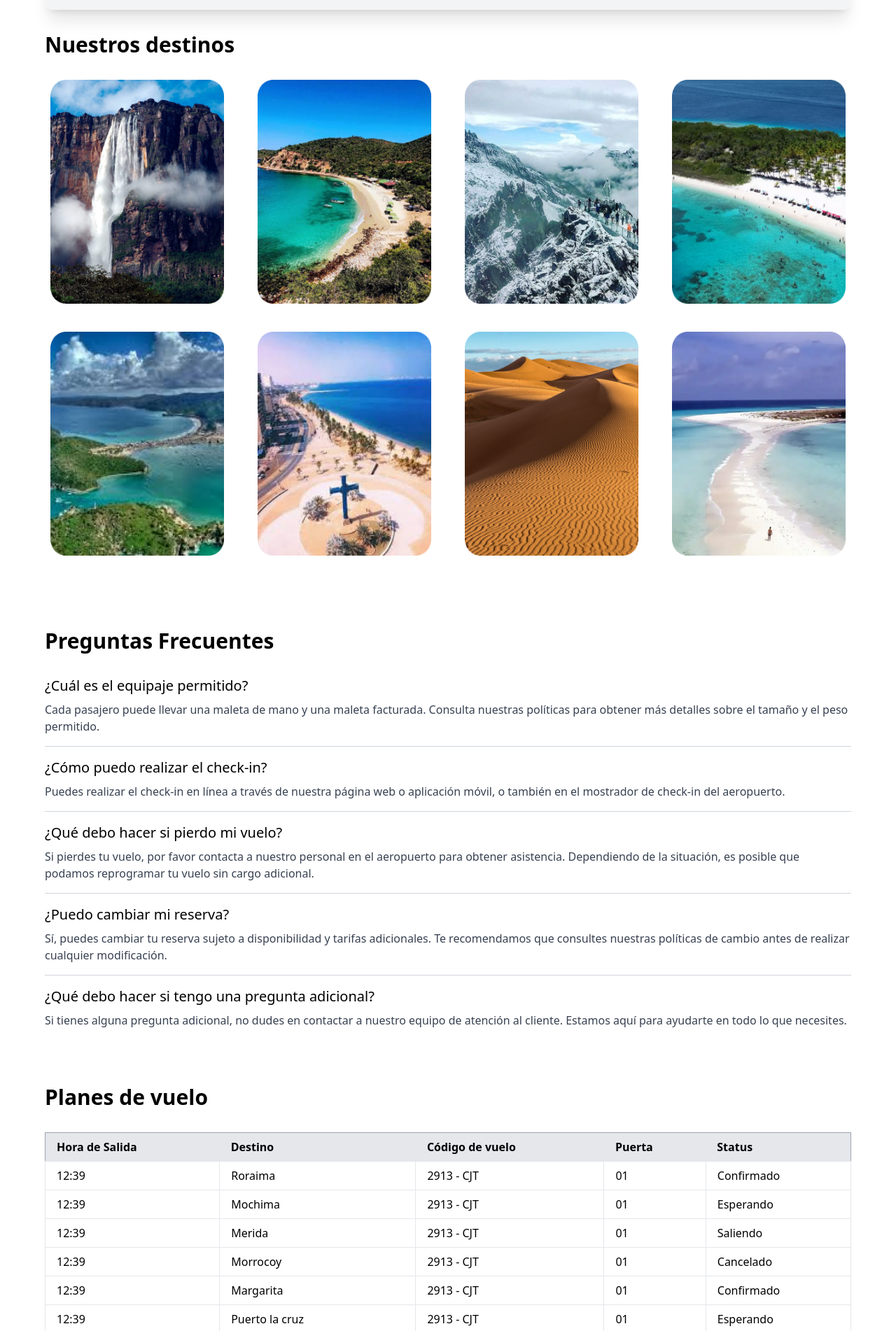
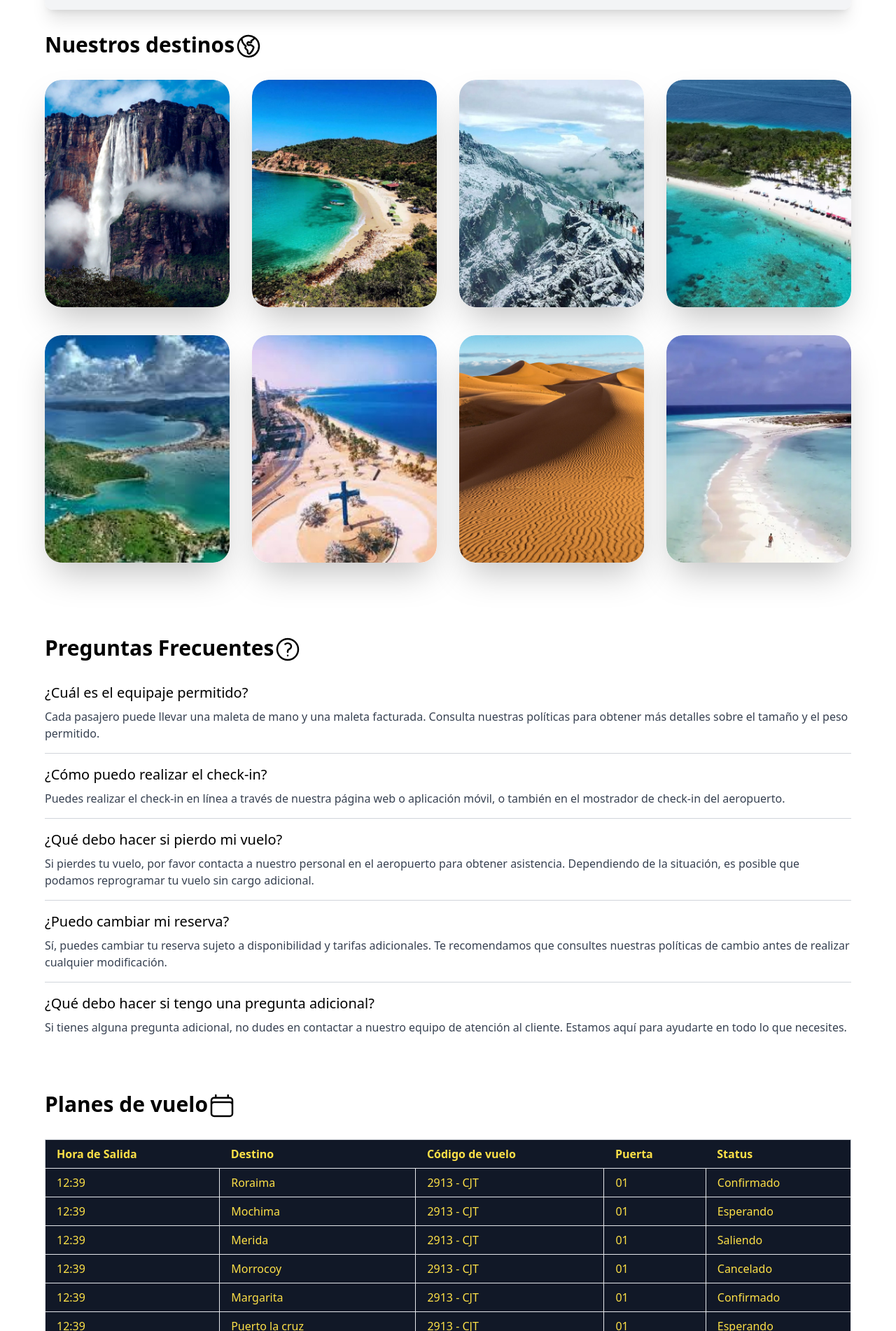
Before and after one commit to CarlosArgelio/guacamaya-airlines, a React (Vite) app in the folder frontend/: page / in a window 1280 px wide. Shown: the part 698-2600 px from the top of the page at 70% size. Built offline with nearby package versions, Linux system fonts and the light colour scheme.

Commit message:
style: the style was changed

```diff
--- a/frontend/src/components/FAQS.jsx
+++ b/frontend/src/components/FAQS.jsx
@@ -1,9 +1,15 @@
+import { QuestionMarkCircleIcon } from "@heroicons/react/24/outline";
 
 
 function Faqs() {
   return (
     <div className="max-w-6xl mx-auto py-8">
+       <div className="flex">
+
       <h2 className="text-3xl font-semibold mb-4">Preguntas Frecuentes</h2>
+      <QuestionMarkCircleIcon className="w-10 h-10 "></QuestionMarkCircleIcon>
+       </div>
+
       <div className="divide-y divide-gray-300">
         {
           FAQS.map(faq => (
--- a/frontend/src/components/FlightPlans.jsx
+++ b/frontend/src/components/FlightPlans.jsx
@@ -1,11 +1,17 @@
+import { CalendarIcon } from "@heroicons/react/24/outline";
 
 function Table() {
     return (
-      <div className="container max-w-6xl mx-auto py-8">
-        <h1 className="text-3xl font-semibold mb-8">Planes de vuelo</h1>
-        <table className="table-auto w-full border-collapse border border-gray-400">
+      <div className="container max-w-6xl mx-auto py-8 ">
+        <div className="flex">
+
+          <h1 className="text-3xl font-semibold mb-8">Planes de vuelo</h1>
+
+          <CalendarIcon className="w-10 h-10 "></CalendarIcon>
+        </div>
+        <table className="table-auto w-full border-collapse border border-gray-300">
           <thead>
-            <tr className="bg-gray-200">
+            <tr className="bg-gray-900 text-yellow-300">
               <th className="px-4 py-2 text-left">Hora de Salida</th>
               <th className="px-4 py-2 text-left">Destino</th>
               <th className="px-4 py-2 text-left">Código de vuelo</th>
@@ -17,7 +23,7 @@ function Table() {
             {
               FlightPlans.map(flightPlan => (
 
-              <tr key={flightPlan.id} className="bg-white">
+              <tr key={flightPlan.id} className="bg-gray-900 text-yellow-300">
                 <td className="border px-4 py-2">{flightPlan.leave}</td>
                 <td className="border px-4 py-2">{flightPlan.destination}</td>
                 <td className="border px-4 py-2">{flightPlan.code}</td>
--- a/frontend/src/components/OurPlaces.jsx
+++ b/frontend/src/components/OurPlaces.jsx
@@ -1,3 +1,5 @@
+import { GlobeAmericasIcon } from "@heroicons/react/24/outline";
+
 import { Roraima } from "../assets";
 import { Mochima } from "../assets";
 import { Merida } from "../assets";
@@ -11,15 +13,13 @@ import { Puerto } from "../assets";
 // eslint-disable-next-line react/prop-types
 function Card({ imageSrc, title, description }) {
   return (
-    <div className="w-full md:w-1/4 px-6 mb-10">
-      <div className="relative">
-        <img src={imageSrc} alt={title} className="w-50 h-80 rounded-xl" />
-        <div className="absolute inset-0 bg-black rounded-xl opacity-0 hover:opacity-75 transition duration-300">
-          <div className="absolute inset-0 flex justify-center items-center">
-            <div className="text-center">
-              <h3 className="text-white text-lg font-semibold mb-2">{title}</h3>
-              <p className="text-gray-200 px-5 text-justify">{description}</p>
-            </div>
+    <div className="w-full md:w-1/3 lg:w-1/4 px-4 mb-10 flex justify-center transition ease-in-out delay-150 hover:-translate-y-1 hover:scale-105 duration-300">
+      <div className="relative shadow-2xl  rounded-3xl">
+        <img src={imageSrc} alt={title} className="w-full h-auto rounded-3xl" />
+        <div className="absolute inset-0 bg-black rounded-3xl opacity-0 hover:opacity-75 transition duration-300 flex justify-center items-center">
+          <div className="text-center">
+            <h3 className="text-white text-lg font-semibold mb-2">{title}</h3>
+            <p className="text-gray-200 px-5 text-justify">{description}</p>
           </div>
         </div>
       </div>
@@ -30,8 +30,12 @@ function Card({ imageSrc, title, description }) {
 function OurPlaces() {
   return (
     <div className="container max-w-6xl mx-auto py-8">
-        <h1 className='text-3xl font-semibold mb-8'>Nuestros destinos</h1>
-      <div className="flex flex-wrap -mx-4">
+        <div className="flex">
+
+      <h1 className="text-3xl font-semibold mb-8">Nuestros destinos</h1>
+      <GlobeAmericasIcon className="w-10 h-10"></GlobeAmericasIcon>
+        </div>
+      <div className="flex flex-wrap -mx-4 justify-center">
         {cards.map((card, index) => (
           <Card
             key={index}
```
